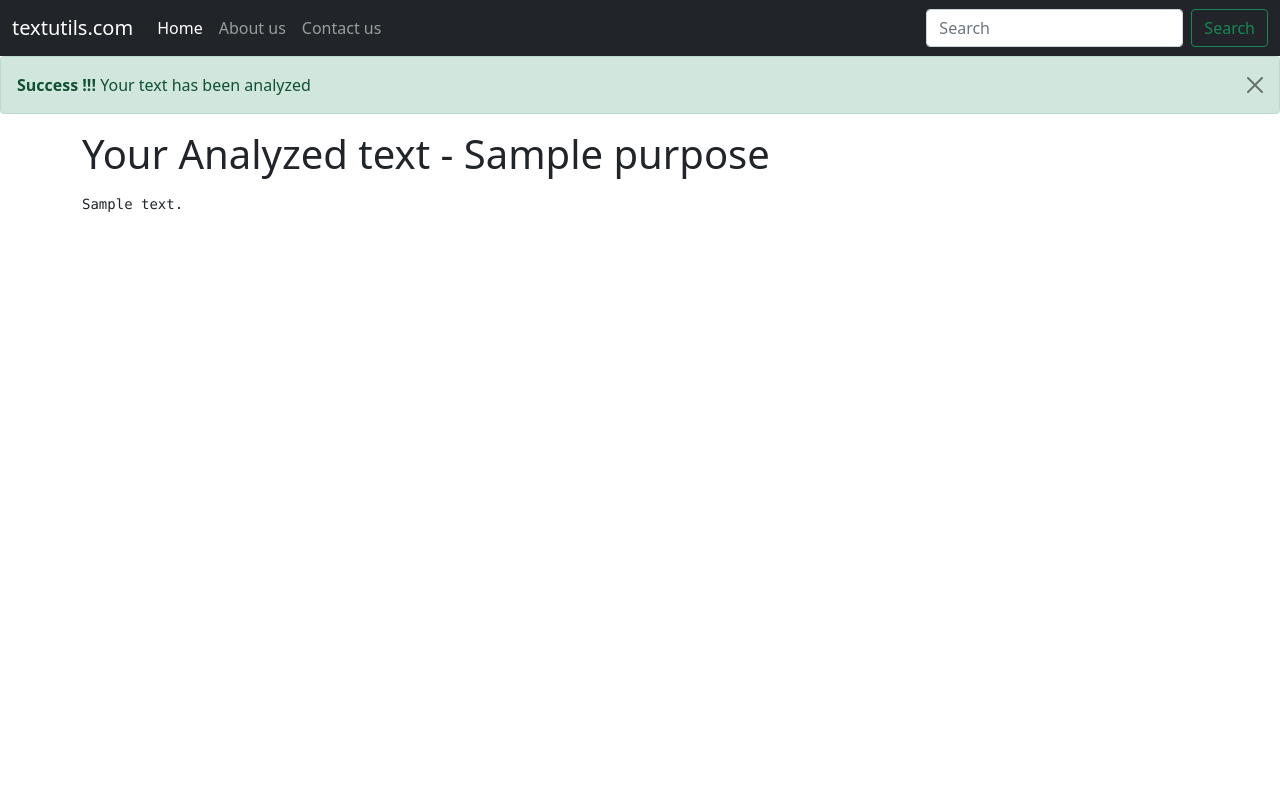
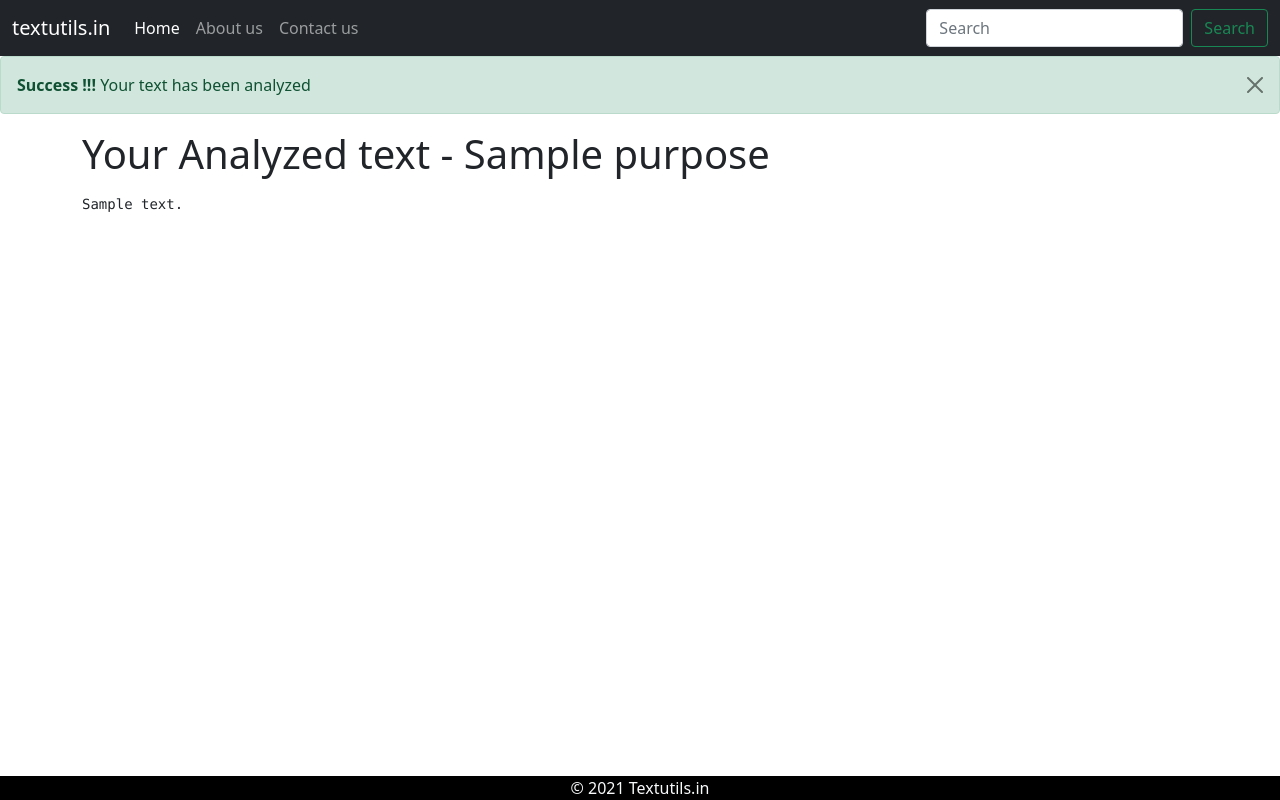
Before and after one commit to Tanuj-tj/Text_Utils, a Django app: template textutils/templates/analyze.html in a window 1280 px wide. Run offline with Django 3.2, Linux system fonts and the light colour scheme; the template is opened without the code that fills it: most values are stand-ins (such as "Sample title", 1, 10 or a date in 2020).

Commit message:
Update analyze.html

```diff
--- a/textutils/templates/analyze.html
+++ b/textutils/templates/analyze.html
@@ -7,12 +7,24 @@
 	<meta name="viewport" content="width=device-width, initial-scale=1">
 	<!-- Bootstrap CSS -->
 	<link href="https://cdn.jsdelivr.net/npm/bootstrap@5.0.0-beta3/dist/css/bootstrap.min.css" rel="stylesheet" integrity="sha384-eOJMYsd53ii+scO/bJGFsiCZc+5NDVN2yr8+0RDqr0Ql0h+rP48ckxlpbzKgwra6" crossorigin="anonymous">
-	<title>textutils.com</title>
+	<title>textutils.in</title>
+	<style>
+		.footer {
+   		position: fixed;
+   		left: 0;
+   		bottom: 0;
+   		width: 100%;
+   		background-color: black;
+   		color: white;
+   		text-align: center;
+   		display: block;
+		}
+	</style>
 </head>
 
 <body>
 	<nav class="navbar navbar-expand-lg navbar-dark bg-dark">
-		<div class="container-fluid"> <a class="navbar-brand" href="#">textutils.com</a>
+		<div class="container-fluid"> <a class="navbar-brand" href="#">textutils.in</a>
 			<button class="navbar-toggler" type="button" data-bs-toggle="collapse" data-bs-target="#navbarSupportedContent" aria-controls="navbarSupportedContent" aria-expanded="false" aria-label="Toggle navigation"> <span class="navbar-toggler-icon"></span>
 			</button>
 			<div class="collapse navbar-collapse" id="navbarSupportedContent">
@@ -38,6 +50,13 @@
 		<p> <pre>{{ analyzed_text }}</pre>
 		</p>
 	</div>
+
+	<!-- Footer-->
+	<footer class="footer">
+  		<div class="container">
+    		<span class="text-light">&#169 2021 Textutils.in </span>
+  		</div>
+	</footer>
 	<!-- Optional JavaScript; choose one of the two! -->
 	<!-- Option 1: Bootstrap Bundle with Popper -->
 	<script src="https://cdn.jsdelivr.net/npm/bootstrap@5.0.0-beta3/dist/js/bootstrap.bundle.min.js" integrity="sha384-JEW9xMcG8R+pH31jmWH6WWP0WintQrMb4s7ZOdauHnUtxwoG2vI5DkLtS3qm9Ekf" crossorigin="anonymous"></script>
@@ -46,6 +65,7 @@
     <script src="https://cdn.jsdelivr.net/npm/@popperjs/core@2.9.1/dist/umd/popper.min.js" integrity="sha384-SR1sx49pcuLnqZUnnPwx6FCym0wLsk5JZuNx2bPPENzswTNFaQU1RDvt3wT4gWFG" crossorigin="anonymous"></script>
     <script src="https://cdn.jsdelivr.net/npm/bootstrap@5.0.0-beta3/dist/js/bootstrap.min.js" integrity="sha384-j0CNLUeiqtyaRmlzUHCPZ+Gy5fQu0dQ6eZ/xAww941Ai1SxSY+0EQqNXNE6DZiVc" crossorigin="anonymous"></script>
     -->
+
 </body>
 
 </html>
```
